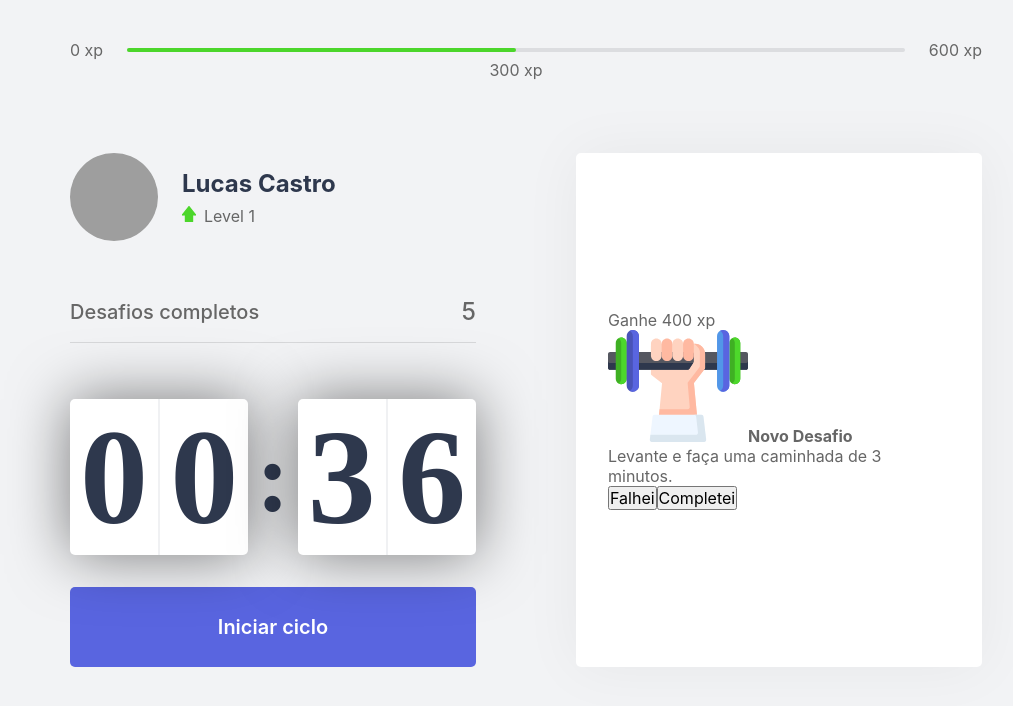
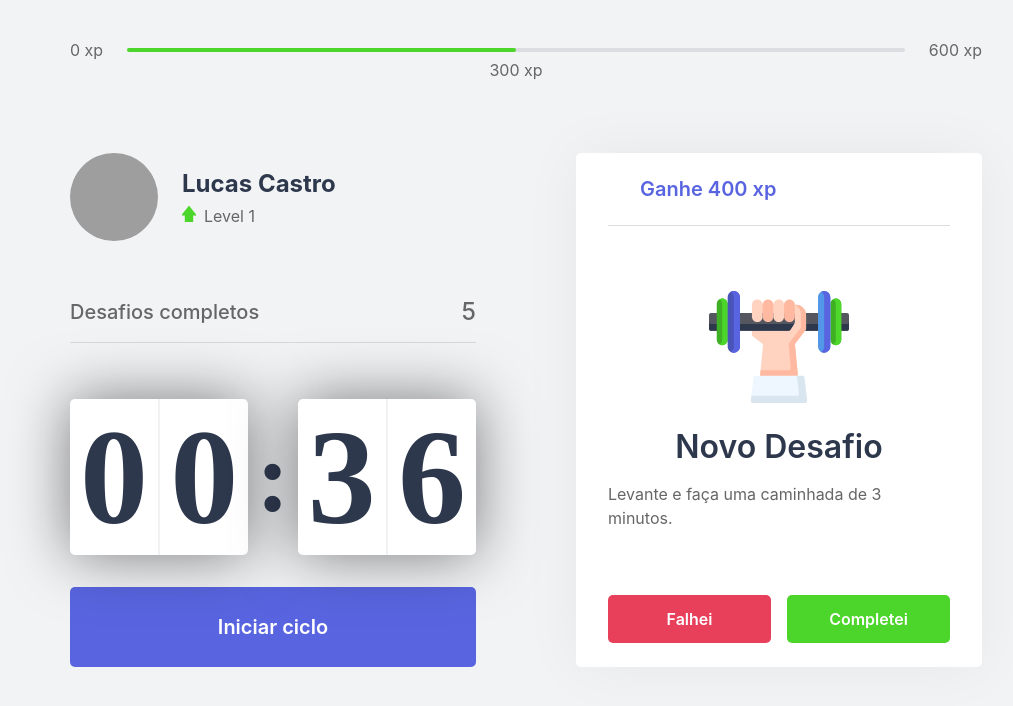
Before and after one commit to Lucashmcastro/NLW_04, a Next.js app: page / in a window 1280 px wide. Shown: the top 706 px of the page, without its empty margins (114-1127 px from the left). Built offline with nearby package versions, Linux system fonts and the light colour scheme; grey boxes are pictures that could not be loaded.

Commit message:
Edited .challegeActive

```diff
--- a/src/styles/components/ChallengeBox.module.css
+++ b/src/styles/components/ChallengeBox.module.css
@@ -37,47 +37,47 @@
     margin-bottom: 1rem;
 }
 
-.challegeActive {
+.challengeActive {
     height: 100%;
 
     display: flex;
     flex-direction: column;
 }
 
-.challegeActive header{
+.challengeActive header {
     color: var(--blue);
     font-weight: 600;
-    font-size:1.25rem;
+    font-size: 1.25rem;
     padding: 0 2rem 1.5rem;
     border-bottom: 1px solid var(--gray-line);
 }
 
-.challegeActive main{
+.challengeActive main {
     flex: 1;
     display: flex;
     flex-direction: column;
-    align-itens: center;
+    align-items: center;
     justify-content: center;
 }
 
-.challegeActive main strong{
+.challengeActive main strong{
+    font-size: 2rem;
     font-weight: 600;
-    font-size: 2rem;
     color: var(--title);
     margin: 1.5rem 0 1rem;
 }
 
-.challegeActive main p{
+.challengeActive main p {
     line-height: 1.5;
 }
 
-.challegeActive footer{
+.challengeActive footer {
     display: grid;
     grid-template-columns: 1fr 1fr;
     gap: 1rem;
 }
 
-.challegeActive footer button{
+.challengeActive footer button {
    height: 3rem;
 
    display: flex;
@@ -93,10 +93,10 @@
    font-weight: 600;
 }
 
-.challegeActive footer button.challengeFailedButton{
+.challengeActive footer button.challengeFailedButton{
     background: var(--red);
 }
 
-.challegeActive footer button.challengeSucceededButton{
+.challengeActive footer button.challengeSucceededButton {
     background: var(--green);
 }
```
